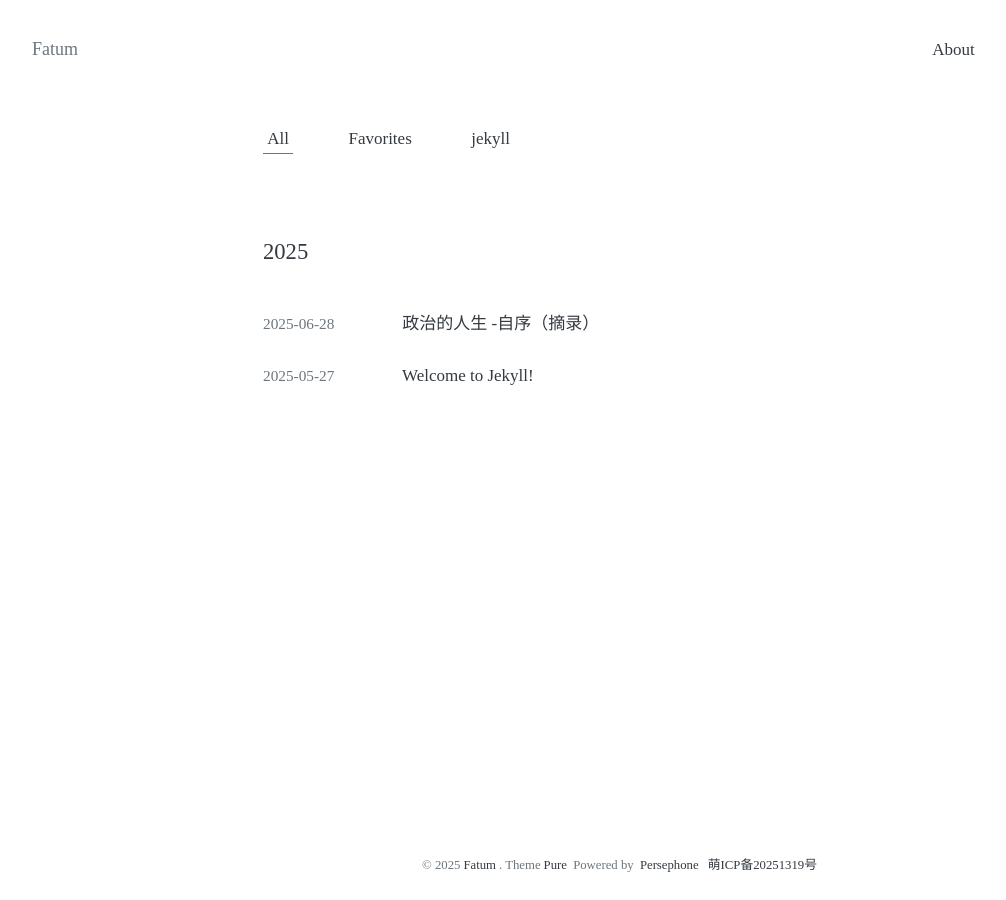
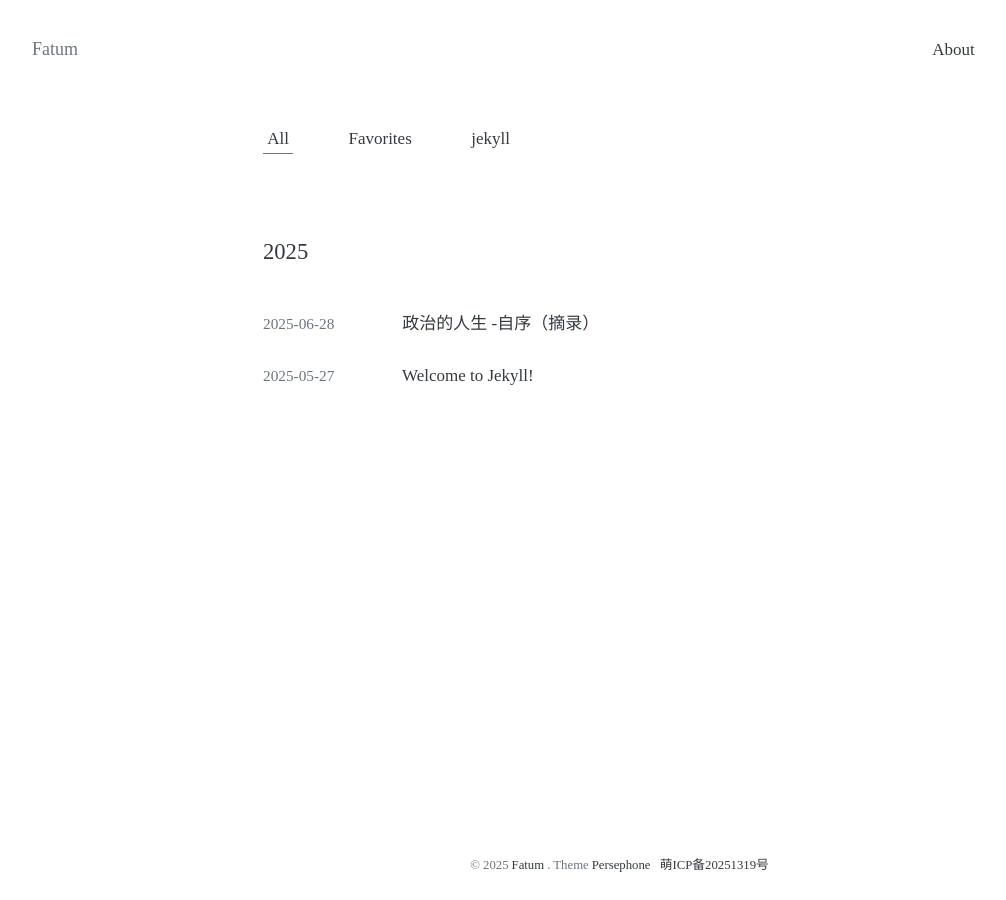
Before and after one commit to tofork/blog-moe, a Jekyll site: the page built from index.md, in a window 1280 px wide. Shown: the whole page, without its empty margins (19-1025 px from the left). Built offline with Jekyll 4.4.1, drawn with Linux system fonts in a browser that asks for light colours.

Commit message:
Update footer.html

```diff
--- a/_includes/footer.html
+++ b/_includes/footer.html
@@ -2,7 +2,12 @@
   © {{ site.time | date: "%Y" }} svipwly. Theme<a href="https://github.com/svipwly/jekyll-theme-pure" target="_blank">Pure</a> Powered by <a href="https://github.com/erlzhang/jekyll-theme-persephone" target="_blank">Persephone</a>
 </footer> -->
 
-<footer class="site-footer">
+<!-- <footer class="site-footer">
   © {{ site.time | date: "%Y" }}<a href="{{ "/" | relative_url }}">{{ site.title }}</a>. Theme<a href="https://github.com/svipwly/jekyll-theme-pure" target="_blank">Pure</a> Powered by <a href="https://github.com/erlzhang/jekyll-theme-persephone" target="_blank">Persephone</a>
   <a href="https://icp.gov.moe/?keyword=20251319" target="_blank">萌ICP备20251319号</a>
+</footer> -->
+
+<footer class="site-footer">
+  © {{ site.time | date: "%Y" }}<a href="{{ "/" | relative_url }}">{{ site.title }}</a>. Theme<a href="https://github.com/erlzhang/jekyll-theme-persephone" target="_blank">Persephone</a>
+  <a href="https://icp.gov.moe/?keyword=20251319" target="_blank">萌ICP备20251319号</a>
 </footer>
```
